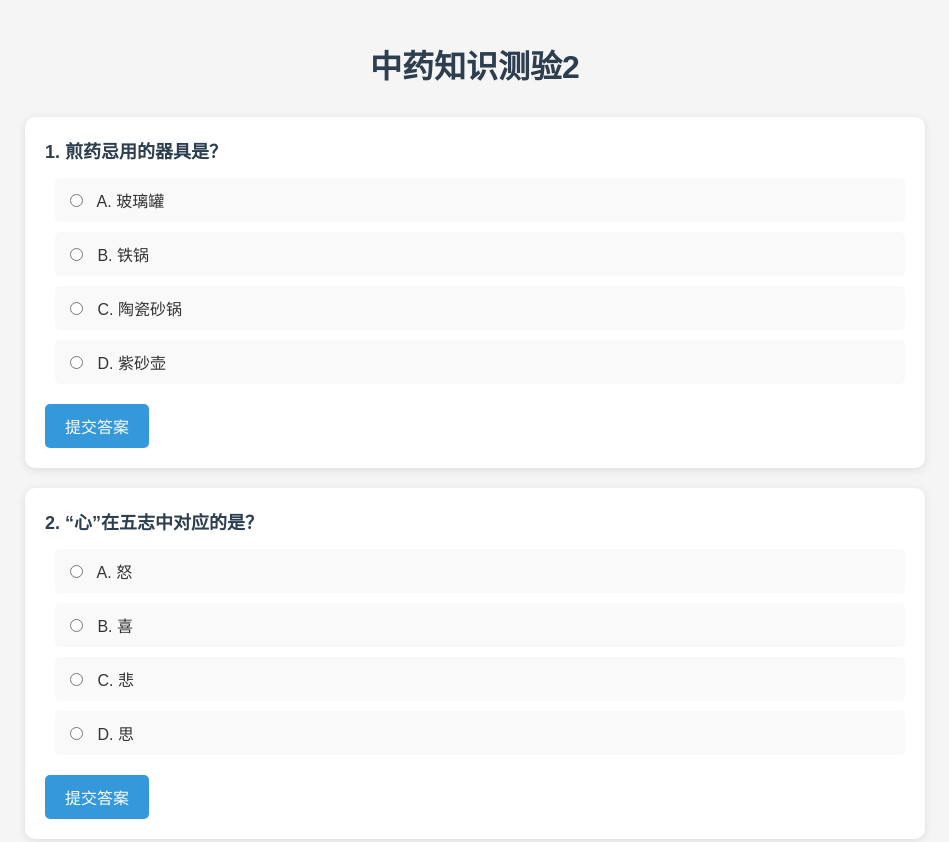
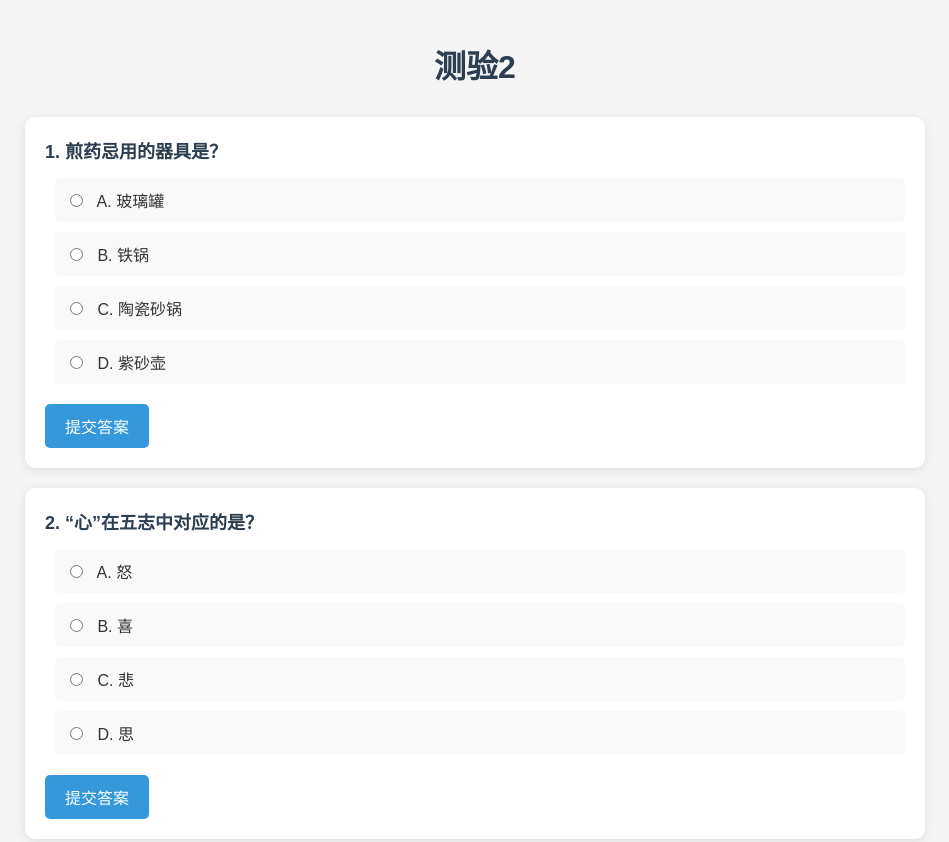
Before and after one commit to KIKUNLUO/KIKUNLUO-Traditional_Chinese_Medicine_Knowledge_Test2, a plain HTML site: page index.html in a window 1280 px wide. Shown: the top 842 px of the page, without its empty margins (165-1114 px from the left). Drawn offline with Linux system fonts and the light colour scheme.

Commit message:
Update index.html

```diff
--- a/index.html
+++ b/index.html
@@ -95,7 +95,7 @@
     </style>
 </head>
 <body>
-    <h1>中药知识测验2</h1>
+    <h1>测验2</h1>
 
     <div id="quizContainer">
         <!-- 题目将在这里动态添加 -->
```
